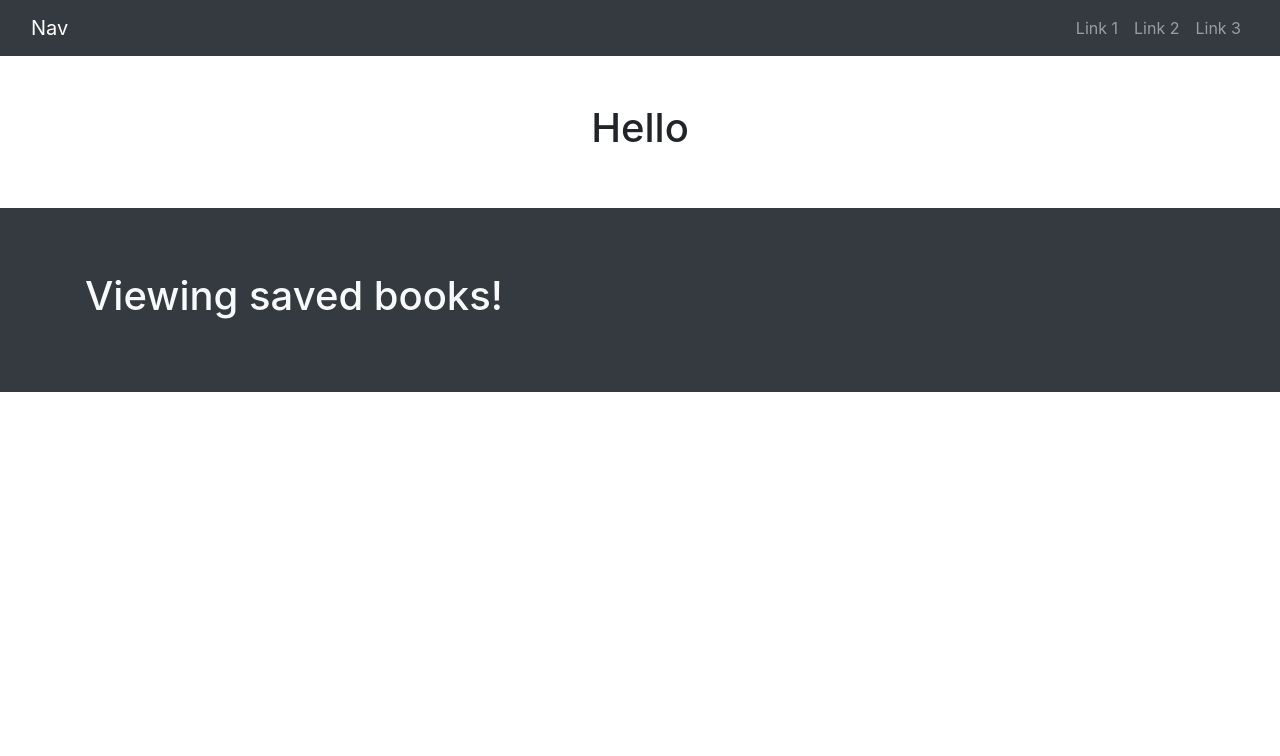
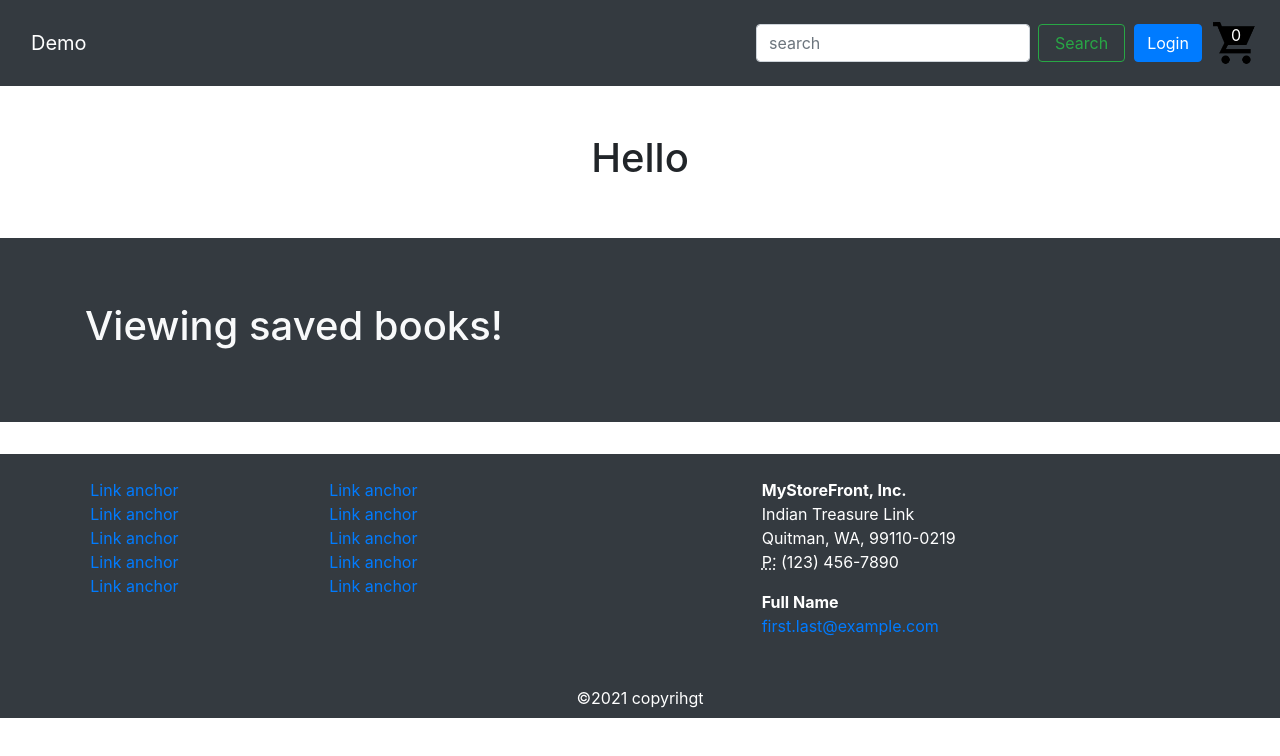
Before and after one commit to missile11011/E-commerce_Demo, a React (Create React App) app in the folder client/: page / in a window 1280 px wide. Shown: the top 756 px of the page. Built offline with nearby package versions, Linux system fonts and the light colour scheme.

Commit message:
nav and footer

```diff
--- a/client/src/App.js
+++ b/client/src/App.js
@@ -2,16 +2,17 @@ import logo from './logo.svg';
 import './App.css';
 import Nav from "./components/Nav"
 import Home from "./pages/Home.js"
+import Footer from "./components/Footer"
 import { BrowserRouter as Router, Route, Switch } from 'react-router-dom';
 function App() {
 
   return (
     <Router>
-      <Nav />
+      <Nav/>
       <Switch>
         <Route exact path='/' component={Home} />
       </Switch>
-
+      <Footer/>
     </Router>
   );
 }
--- /dev/null
+++ b/client/src/components/Footer/index.js
@@ -0,0 +1,55 @@
+import React from "react";
+import { Col, Container, Row } from 'react-bootstrap';
+
+const NavFooter = () => {
+	return (
+		<>
+			<Container fluid className="bg-dark">
+                <Row>
+                    <div class="col-6 col-md-8 col-lg-7">
+                        <div class="row text-center m-auto">
+                            <div class="col-sm-6 col-md-4 col-lg-4 col-12 py-4">
+                                <ul class="list-unstyled">
+                                    <li class="btn-link"> <a>Link anchor</a> </li>
+                                    <li class="btn-link"> <a>Link anchor</a> </li>
+                                    <li class="btn-link"> <a>Link anchor</a> </li>
+                                    <li class="btn-link"> <a>Link anchor</a> </li>
+                                    <li class="btn-link"> <a>Link anchor</a> </li>
+                                </ul>
+                            </div>
+                            <div class="col-sm-6 col-md-4 col-lg-4 col-12 py-4">
+                                <ul class="list-unstyled">
+                                    <li class="btn-link"> <a>Link anchor</a> </li>
+                                    <li class="btn-link"> <a>Link anchor</a> </li>
+                                    <li class="btn-link"> <a>Link anchor</a> </li>
+                                    <li class="btn-link"> <a>Link anchor</a> </li>
+                                    <li class="btn-link"> <a>Link anchor</a> </li>
+                                </ul>
+                            </div>
+
+                        </div>
+                    </div>
+                    <div class="col-md-4 col-lg-5 col-6 py-4">
+                        <address class="text-white">
+                            <strong>MyStoreFront, Inc.</strong><br></br>
+                            Indian Treasure Link<br></br>
+                            Quitman, WA, 99110-0219<br></br>
+                            <abbr title="Phone">P:</abbr> (123) 456-7890
+                        </address>
+                        <address  class="text-white">
+                            <strong>Full Name</strong><br></br>
+                            <a href="mailto:#">first.last@example.com</a>
+                        </address>
+                    </div>
+                </Row>
+                <Row>
+                    <p class="text-white m-auto p-2" >
+                        ©2021 copyrihgt
+                    </p>
+                </Row>
+            </Container>
+		</>
+	);
+};
+
+export default NavFooter;
--- a/client/src/components/Main/index.js
+++ b/client/src/components/Main/index.js
@@ -1,4 +1,5 @@
-import React from 'react';
+import React from "react";
+import {} from "react-bootstrap"
 
 const Main = () => {
     return(
--- a/client/src/components/Nav/index.js
+++ b/client/src/components/Nav/index.js
@@ -1,32 +1,36 @@
 import React, { useState } from 'react';
 import { Link } from "react-router-dom";
-import { Navbar, Nav, Container, Modal, Tab } from "react-bootstrap";
+import { Navbar, Nav, Container, Form, Row, Button, Image, Col} from "react-bootstrap";
 
 const NavigationBar = () => {
 	// set modal display state
+	const shopingcart = () => {
+		return (
+			<> <div class="row align-items-center px-2" style={{ columns: "50px"}}>
+					<Image src={process.env.PUBLIC_URL + '/images/shopping-cart.png'} style={{ maxHeight: '50px', position: "relative", top: "0px" }}/>
+					<p class="text-white text-center" style={{ position: "relative", bottom: "0px", right: "30px"}}>0</p>
+				</div>
+			</>
+			)
 
-
+	}
 	return (
 		<>
 			<Navbar bg="dark" variant="dark" expand="lg">
 				<Container fluid>
 					<Navbar.Brand as={Link} to="/">
-						Nav
+						Demo
 					</Navbar.Brand>
-					<Navbar.Toggle aria-controls="navbar" />
-					<Navbar.Collapse id="navbar">
-						<Nav className="ml-auto">
-							<Nav.Link as={Link} to="/">
-								Link 1
-							</Nav.Link>
-							<Nav.Link as={Link} to="/">
-								Link 2
-							</Nav.Link>
-							<Nav.Link as={Link} to="/">
-								Link 3
-							</Nav.Link>
-						</Nav>
-					</Navbar.Collapse>
+					<div class="row inline">
+						<Form inline as={Row}>
+							<Form.Group>
+								<Form.Control  type="search" placeholder="search"/>
+							</Form.Group>
+							<button class="px-3 m-2 btn btn-outline-success" variant="outline-success" type="submit">Search</button>
+						</Form>
+						<button inline class="m-3 btn btn-primary" variant="primary">Login</button>
+						{shopingcart()}
+					</div>
 				</Container>
 			</Navbar>
 		</>
--- a/client/src/pages/Home.js
+++ b/client/src/pages/Home.js
@@ -1,11 +1,11 @@
 import React from 'react';
 import Main from '../components/Main'
 import { Jumbotron, Container,Image } from 'react-bootstrap';
+
 const Home = () =>{
     return(
         <>
             <Main/>
-
             <Jumbotron fluid className='text-light bg-dark'>
                 <Container>
                     <h1>Viewing saved books!</h1>
```
Also changed, not shown: client/public/images/shopping-cart.png (added), 1 other file (tests, documents, lock files or other folders).
